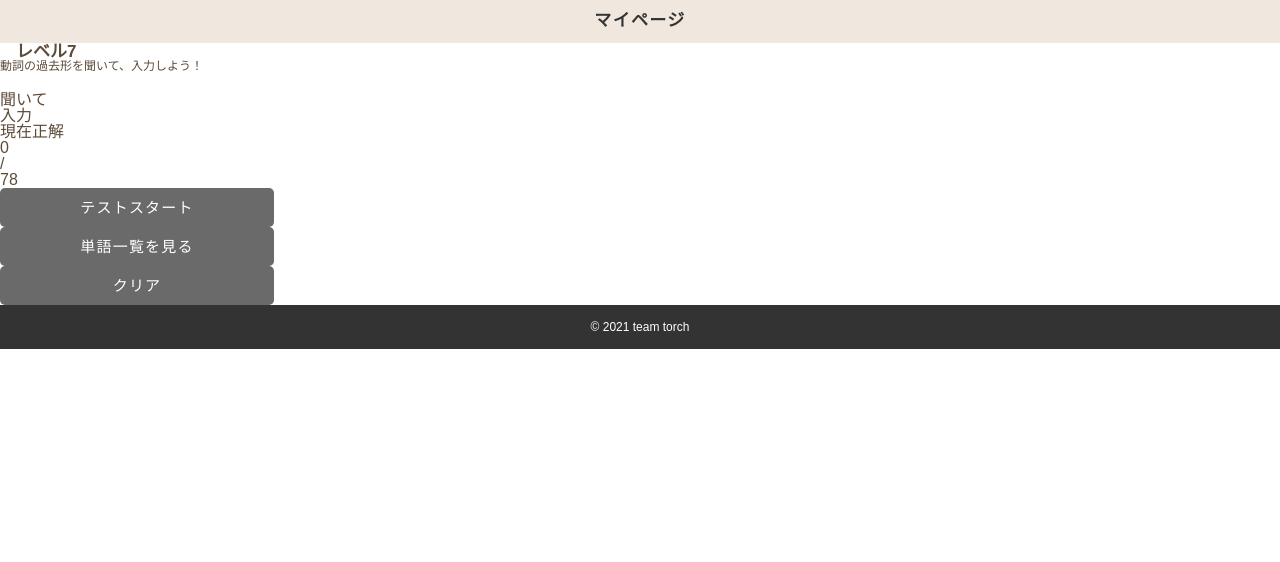
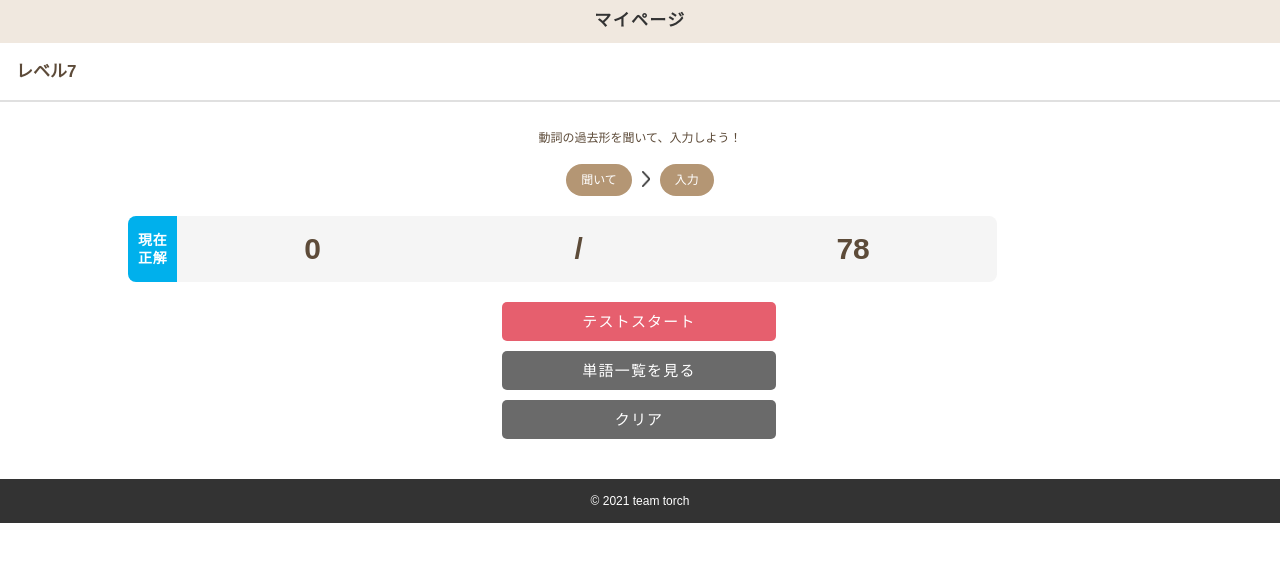
Before and after one commit to ackanamori/wakaruenglish, a Flask app: page /mypage in a window 1280 px wide. Shown: the part 79-641 px from the top of the page. Run offline with Flask 2, Linux system fonts and the light colour scheme.

Commit message:
htmlとcssの修正

```diff
--- a/static/css/common.css
+++ b/static/css/common.css
@@ -133,6 +133,13 @@ input {
 	margin-bottom: 20px;
 }
 
+.leveltitleBox {
+    width: 100%;
+    padding: 20px 0;
+    display: flex;
+    justify-content: space-between;
+}
+
 .leveltitle {
     font-size: 17px;
     font-weight: bold;
--- /dev/null
+++ b/static/css/mypage.css
@@ -0,0 +1,75 @@
+.levelText {
+	text-align: center;
+    margin-top: 30px;
+}
+
+.descriptionBox {
+    display: flex;
+    justify-content: center;
+    align-items: center;
+    margin-bottom: 20px;
+}
+
+.stepArrow img {
+    width: 8px;
+    margin: 0 10px;
+}
+
+.step {
+    background-color: #B49674;
+    color: white;
+    border-radius: 100px;
+    padding: 10px 15px;
+    font-size: 12px;
+}
+
+.scoerContent {
+    width: 80%;
+    display: flex;
+    margin:  0 auto;
+    text-align: center;
+    margin-bottom: 20px;
+}
+
+.scoerTitle {
+    height: 66px;
+    display: flex;
+    align-items: center;
+    background-color: #00B0EC;
+    font-size: 14px;
+    color: white;
+    font-weight: bold;
+    border-radius: 8px 0 0 8px;
+    line-height: 1.3em;
+    letter-spacing: 0.05em;
+    padding: 0 10px;
+}
+
+.scoerBox {
+    width: 80%;
+    height: 66px;
+    display: flex;
+    align-items: center;
+    background-color: #F5F5F5;
+    font-size: 30px;
+    font-weight: bold;
+    border-radius: 0 8px 8px 0;
+}
+
+.scoerBoxCount,
+.scoerQuestionsNumber {
+    margin: 0 auto;
+ }
+
+ .mypageBtnbox {
+     width: 276px;
+     margin: 0 auto 30px;
+ }
+
+ .btn {
+     margin-bottom: 10px;
+ }
+
+ .examstart {
+     background-color: #E65F6E;
+ }
--- a/templates/mypage.html
+++ b/templates/mypage.html
@@ -2,20 +2,23 @@
 {% block content %}
 <link rel="stylesheet" href="{{ url_for('static', filename='css/mypage.css') }}">
 <h1 class="pageTitle">マイページ</h1>
-<section class="leveltitleBox">
-    <h2 class="leveltitle">レベル7</h2>
+<section class="leveContent">
+    <div class="leveltitleBox titlestyle">
+        <h2 class="leveltitle">レベル7</h2>
+    </div>
     <p class="levelText basicText">動詞の過去形を聞いて、入力しよう！</p>
     <ul class="descriptionBox">
-        <li class="">聞いて</li>
-        <li class="">入力</li>
+        <li class="step">聞いて</li>
+        <li class="stepArrow"><img src="static/img/arrow.png"></li>
+        <li class="step">入力</li>
     </ul>
     <div class="scoerContent">
         <div class="scoerTitleBox">
-            <p class="scoerTitle">現在正解</p>
+            <p class="scoerTitle">現在<br>正解</p>
         </div>
         <div class="scoerBox">
             <div class="scoerBoxCount">0</div>
-            <div class="">/</div>
+            <div class="scoerBoxCount">/</div>
             <div class="scoerQuestionsNumber">78</div>
         </div>
     </div>
```
Also changed, not shown: static/css/exam.css (added, +125 -0 lines), static/css/wordlist.css (+0 -13 lines), templates/exam.html (+5 -5 lines), templates/examcomplete.html (+4 -4 lines), templates/result.html (+4 -4 lines).
